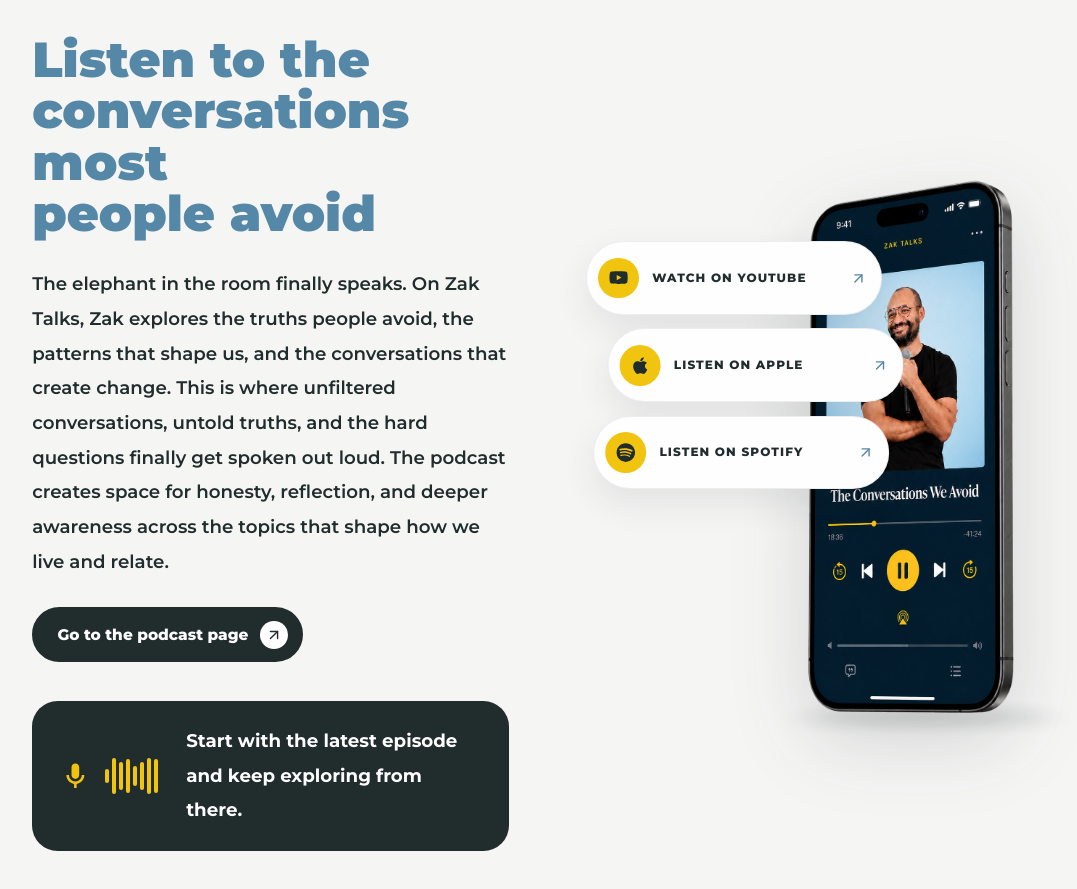
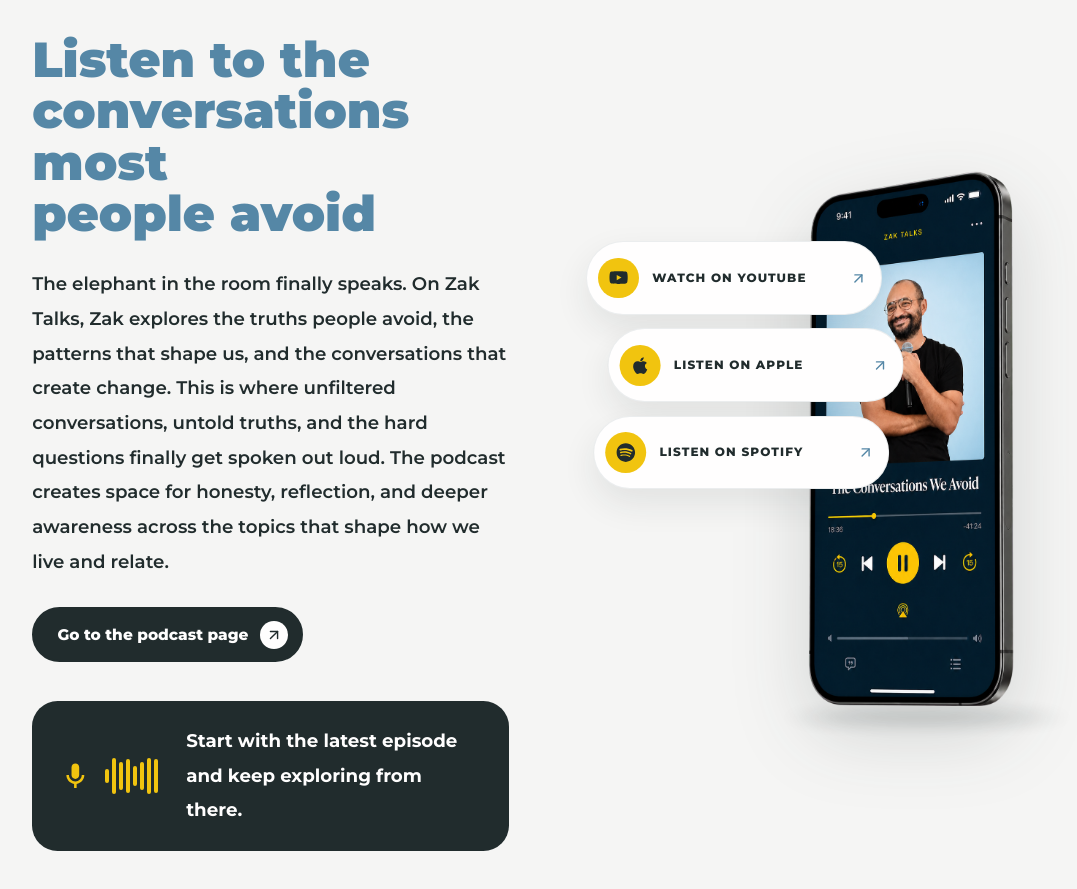
Before and after one commit to ahmadabbani/zaktalks, a Next.js app: page / in a window 1280 px wide. Shown: the part 4040-4929 px from the top of the page, without its empty margins (83-1160 px from the left). Built offline with nearby package versions, Linux system fonts and the light colour scheme; no server answers; a web font is replaced by a local one.

Commit message:
Redesign homepage sections

```diff
--- a/src/components/PodcastFeatureSection.js
+++ b/src/components/PodcastFeatureSection.js
@@ -133,10 +133,10 @@
 
             <div className={styles.phoneWrap}>
               <Image
-                src="/podcast/zak-talks-phone-facing-copy.png"
+                src="/podcast/zak-talks-phone-facing-copy-v2.png"
                 alt="Modern phone playing The Conversations We Avoid on Zak Talks"
-                width={948}
-                height={1659}
+                width={941}
+                height={1672}
                 sizes="(max-width: 620px) 86vw, (max-width: 980px) 60vw, 34vw"
                 className={styles.phone}
               />
```
Also changed, not shown: public/podcast/zak-talks-phone-facing-copy-v2.png (added).
